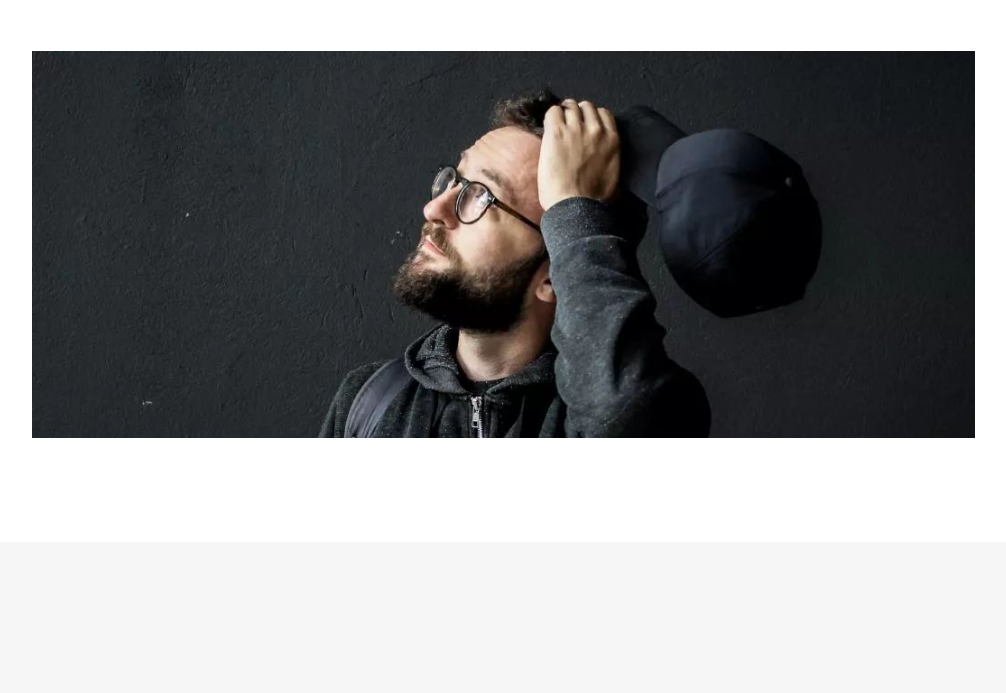
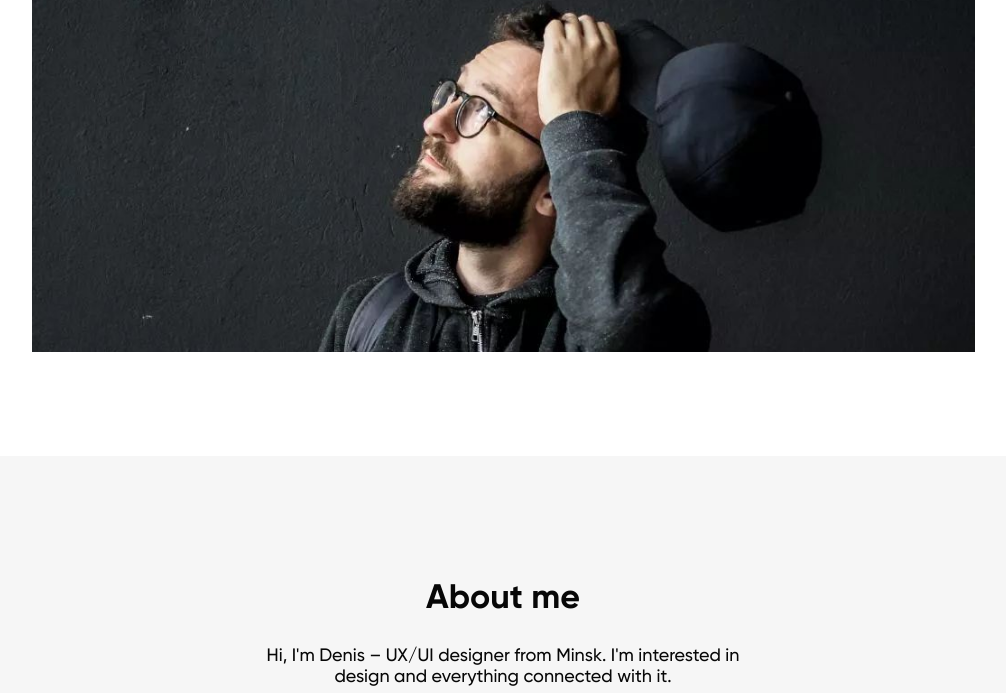
Before and after one commit to Nejjer/Layouts, a plain HTML site: page Portfolio-1/index.html in a window 1280 px wide. Shown: the part 331-1024 px from the top of the page, without its empty margins (137-1143 px from the left). Drawn offline with Linux system fonts and the light colour scheme; files whose address does not match are found by name.

Commit message:
fixed path

```diff
--- a/Portfolio-1/src/style/style.scss
+++ b/Portfolio-1/src/style/style.scss
@@ -10,14 +10,14 @@ $md2: 991.98px;
 $md3: 767.98px;
 $md4: 479.98px;
 
-@import url("./src/css/index.css");
+@import url("/src/css/index.css");
 @import "ui";
 @import "header";
 @import "page";
 @import "footer";
 @import "fonts";
 @import "animation";
-@import url("./src/style/icons.css");
+@import url("/src/style/icons.css");
 
 $fontFamily: "Gilroy";
 
```
Also changed, not shown: Portfolio-1/src/css/style.css, Portfolio-2/src/css/style.css.
